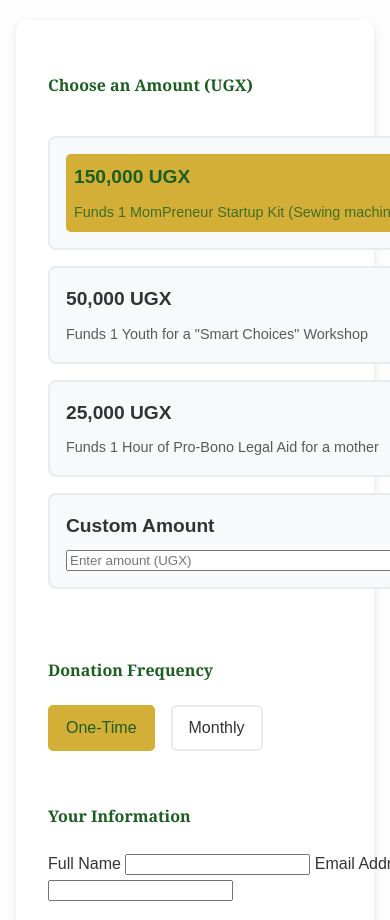
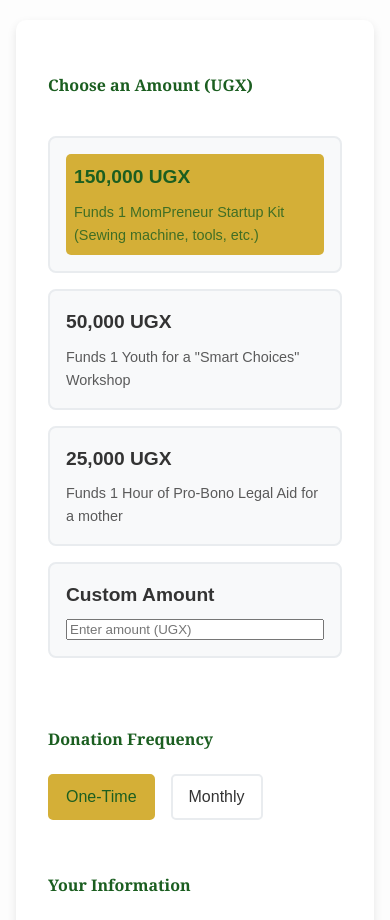
Before and after one commit to Faith-tech-code/ROOTS, a plain HTML site: page get-involved.html in a window 390 px wide. Shown: the part 860-1780 px from the top of the page. Drawn offline with Linux system fonts and the light colour scheme.

Commit message:
new changes

```diff
--- a/style.css
+++ b/style.css
@@ -465,18 +465,16 @@ footer {
 }
 
 .donation-options-scroller {
-    overflow-x: auto;
     padding: 1rem 0;
 }
 
 .donation-options-flex {
-    display: flex;
+    display: grid;
+    grid-template-columns: 1fr 1fr;
     gap: 1rem;
-    min-width: max-content;
 }
 
 .donation-option {
-    flex: 0 0 250px;
     background: #f8f9fa;
     border: 2px solid #e9ecef;
     border-radius: 8px;
@@ -723,11 +721,7 @@ footer {
     }
 
     .donation-options-flex {
-        flex-direction: column;
-    }
-
-    .donation-option {
-        flex: none;
+        grid-template-columns: 1fr;
     }
 
     .checkbox-grid {
```
